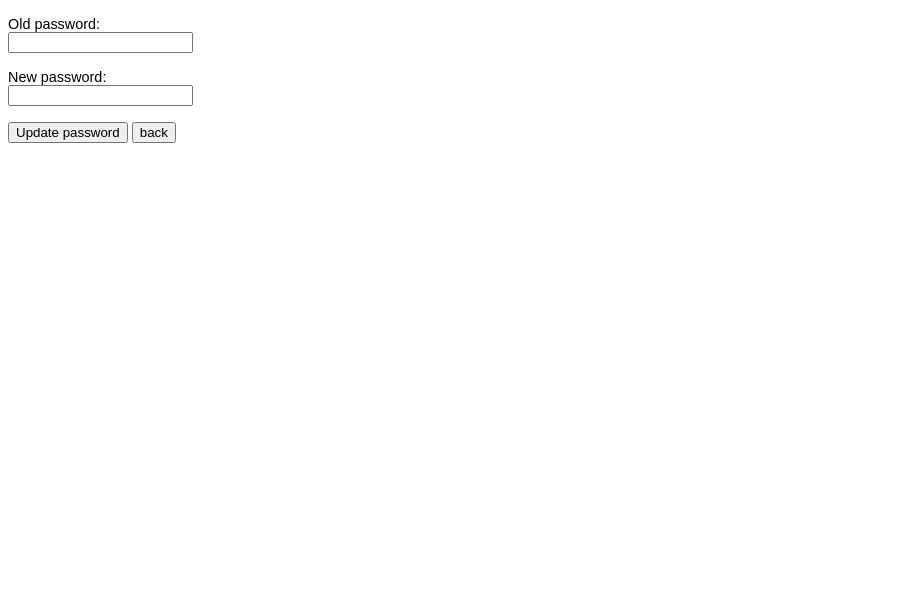
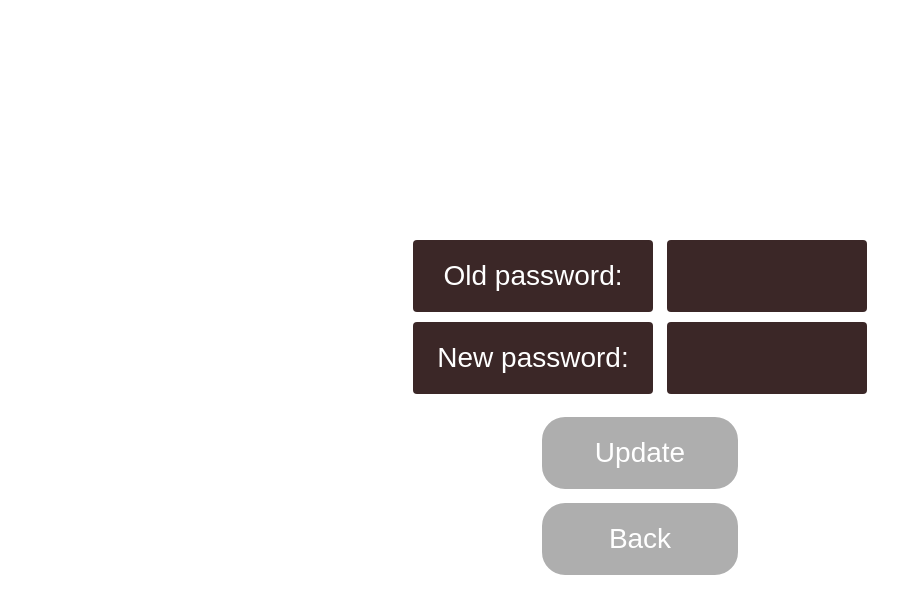
Before and after one commit to 1riip/Unihack-2022-13, a plain HTML site: page change_password.html in a window 1280 px wide. Shown: the whole page, without its empty margins (0-922 px from the left). Drawn offline with Linux system fonts and the light colour scheme.

Commit message:
totul e "functional" acum

```diff
--- a/change_password.html
+++ b/change_password.html
@@ -1,17 +1,19 @@
 <html>
+    <div class="center-screen">
 <div>
-    <label for="username">Old password:</label>
-    <input type="text" id="username" name="username">
+    <label class="button" for="username">Old password:</label>
+    <input class="button" type="text" id="username" name="username">
 </div>
 
 <div>
-    <label for="pass">New password:</label>
-    <input type="password" id="pass" name="password"
+    <label class="button" for="pass">New password:</label>
+    <input class="button" type="password" id="pass" name="password"
            minlength="8" required>
 </div>
 
-<input type="submit" value="Update password">
-<button type="summit" value="Go back" onclick="window.location.href='settings_page.html';">back</button>
+<input class="button2" type="submit" value="Update">
+<button class="button2" type="summit" value="Go back" onclick="window.location.href='settings_page.html';">Back</button>
+</div>
 <style> label {
     display: block;
     font: .9rem 'Fira Sans', sans-serif;
@@ -21,5 +23,41 @@ input[type='submit'],
 label {
     margin-top: 1rem;
 }
+.button2 {
+  border-radius: 25px;
+  border: 2px solid #ffffff;
+  display: inline-block;
+  background-color: rgb(174, 174, 174);
+  color: #FFFFFF;
+  text-align: center;
+  font-size: 28px;
+  padding: 20px;
+  width: 200px;
+  transition: all 0.5s;
+  cursor: pointer;
+  margin: 5px;
+}
+.center-screen {
+  display: flex;
+  flex-direction: column;
+  justify-content: center;
+  align-items: center;
+  text-align: center;
+  min-height: 100vh;
+}
+.button {
+  display: inline-block;
+  border-radius: 4px;
+  background-color: rgb(59, 39, 39);
+  border: none;
+  color: #FFFFFF;
+  text-align: center;
+  font-size: 28px;
+  padding: 20px;
+  width: 200px;
+  transition: all 0.5s;
+  cursor: pointer;
+  margin: 5px;
+}
 </style>
 </html>
```
Also changed, not shown: change_pfp.html (+41 -3 lines), change_username.html (+42 -4 lines).
